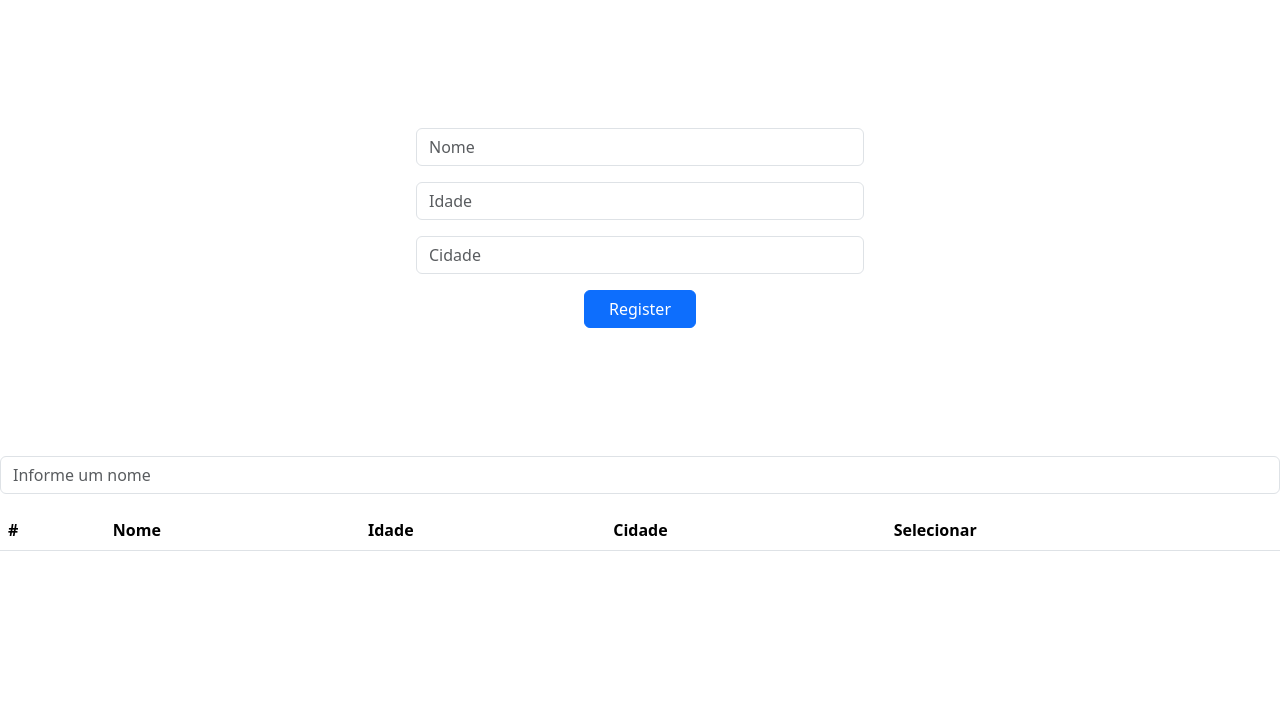
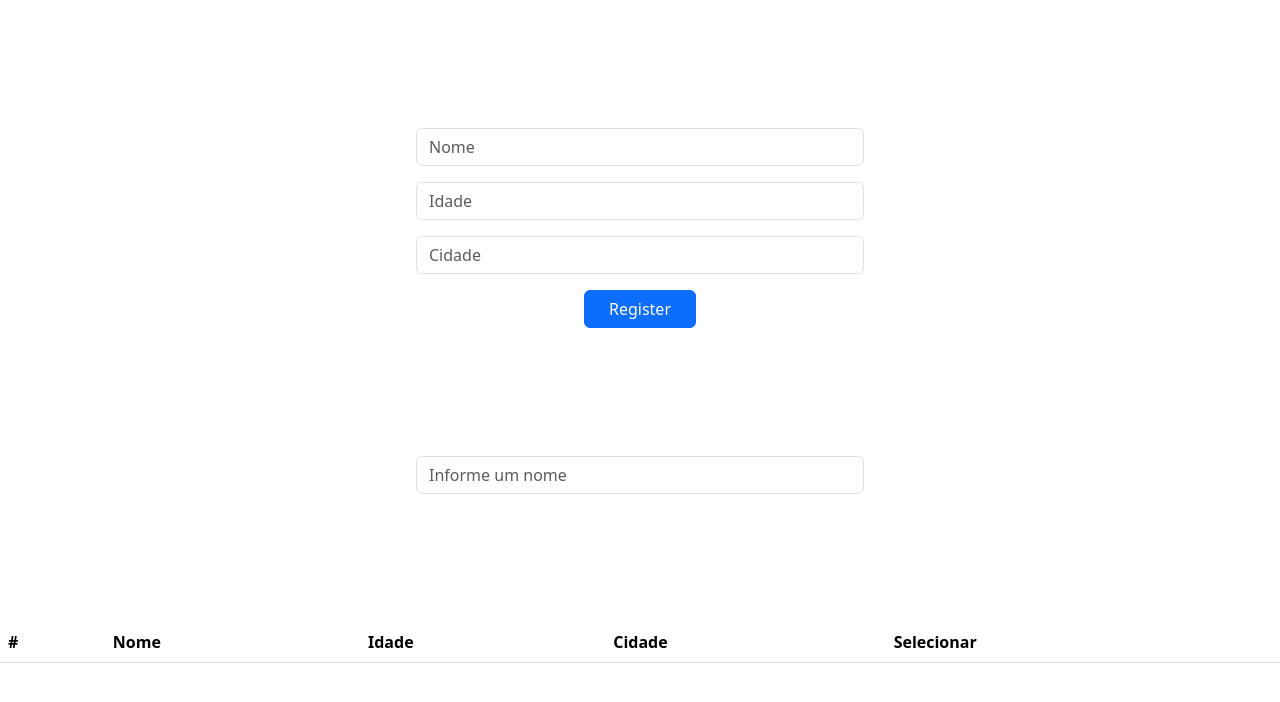
Before and after one commit to Lufeltz/Learning, a React (Vite) app in the folder React-Hooks/projeto/: page / in a window 1280 px wide. Shown: the top 702 px of the page. Built offline with nearby package versions, Linux system fonts and the light colour scheme.

Commit message:
style: Adicionar classe .search para modificar formato do campo de pesquisa

```diff
--- a/React-Hooks/projeto/src/App.css
+++ b/React-Hooks/projeto/src/App.css
@@ -19,3 +19,8 @@ form input[type="button"]:not(:last-child) {
     display: flex;
     justify-content: space-around;
 }
+
+.search {
+    width: 35%;
+    margin: 10% auto;
+}
```
